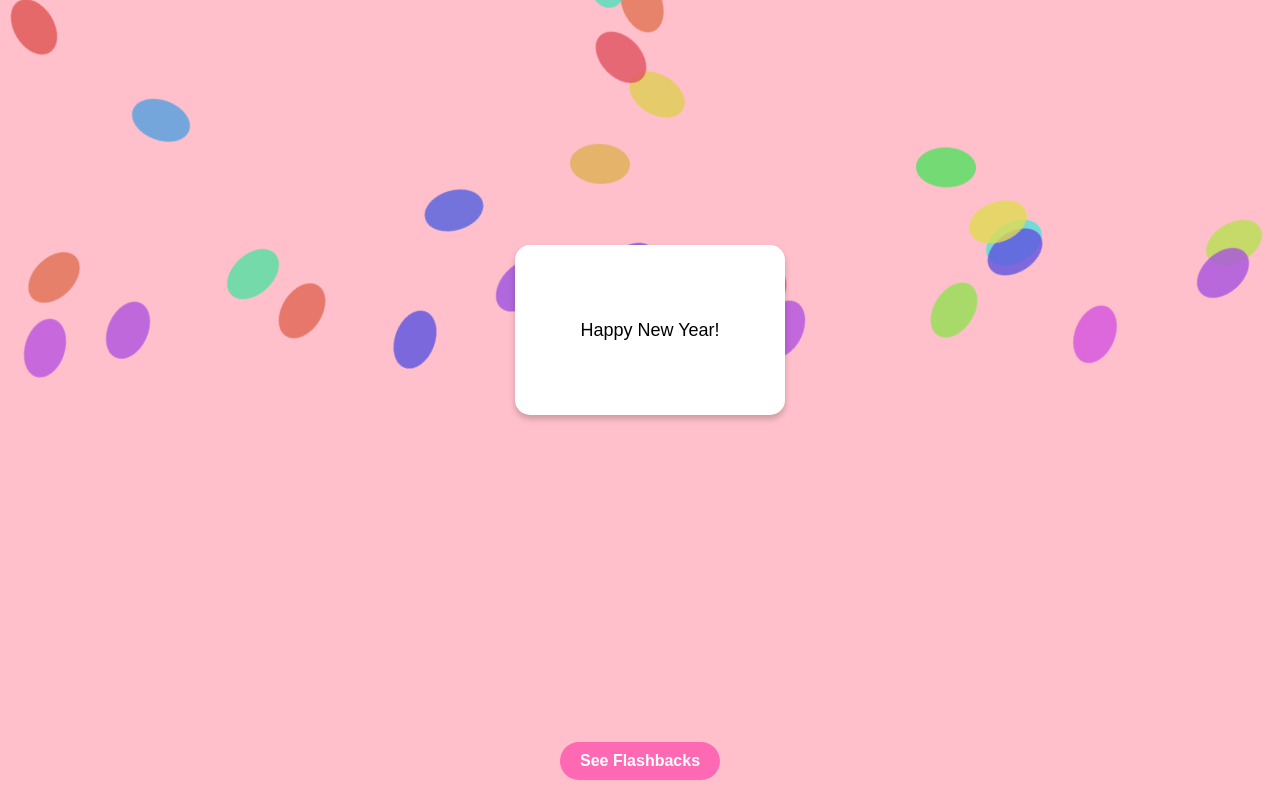
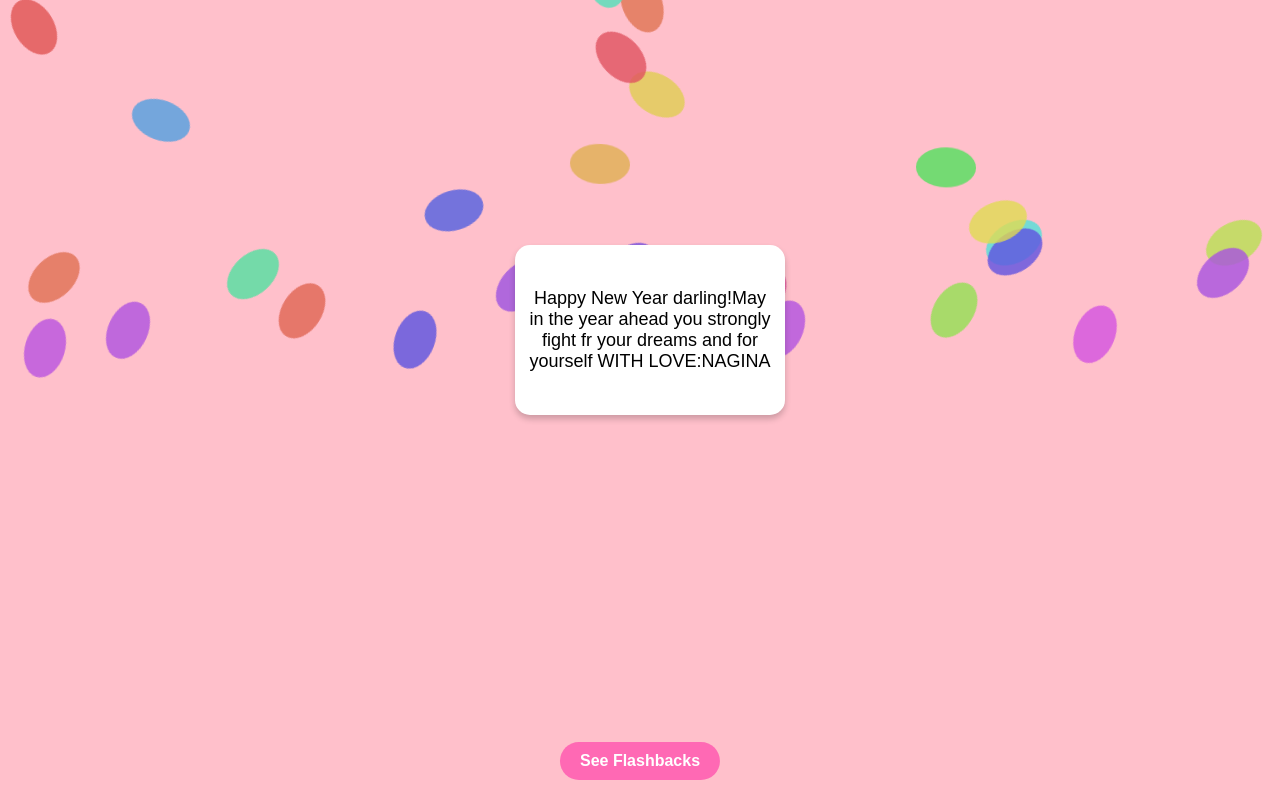
Before and after one commit to naginazarin720-max/2k26, a plain HTML site: page index.html in a window 1280 px wide. Drawn offline with Linux system fonts and the light colour scheme.

Commit message:
Update index.html

```diff
--- a/index.html
+++ b/index.html
@@ -3,7 +3,7 @@
 <head>
 <meta charset="UTF-8">
 <meta name="viewport" content="width=device-width, initial-scale=1.0">
-<title>New Year Wishes</title>
+<title>Surprise</title>
 <link rel="stylesheet" href="style.css">
 </head>
 <body>
@@ -14,10 +14,10 @@
     <div class="flip-card">
         <div class="flip-card-inner">
             <div class="flip-card-front">
-                <p>Happy New Year!</p>
+                <p>Happy New Year darling!May in the year ahead you strongly fight fr your dreams and for yourself WITH LOVE:NAGINA</p>
             </div>
             <div class="flip-card-back">
-                <p>Wishing you all the joy and love!</p>
+                <p>Wishing you all the joy and love!remeber I am always there for you</p>
             </div>
         </div>
     </div>
```
